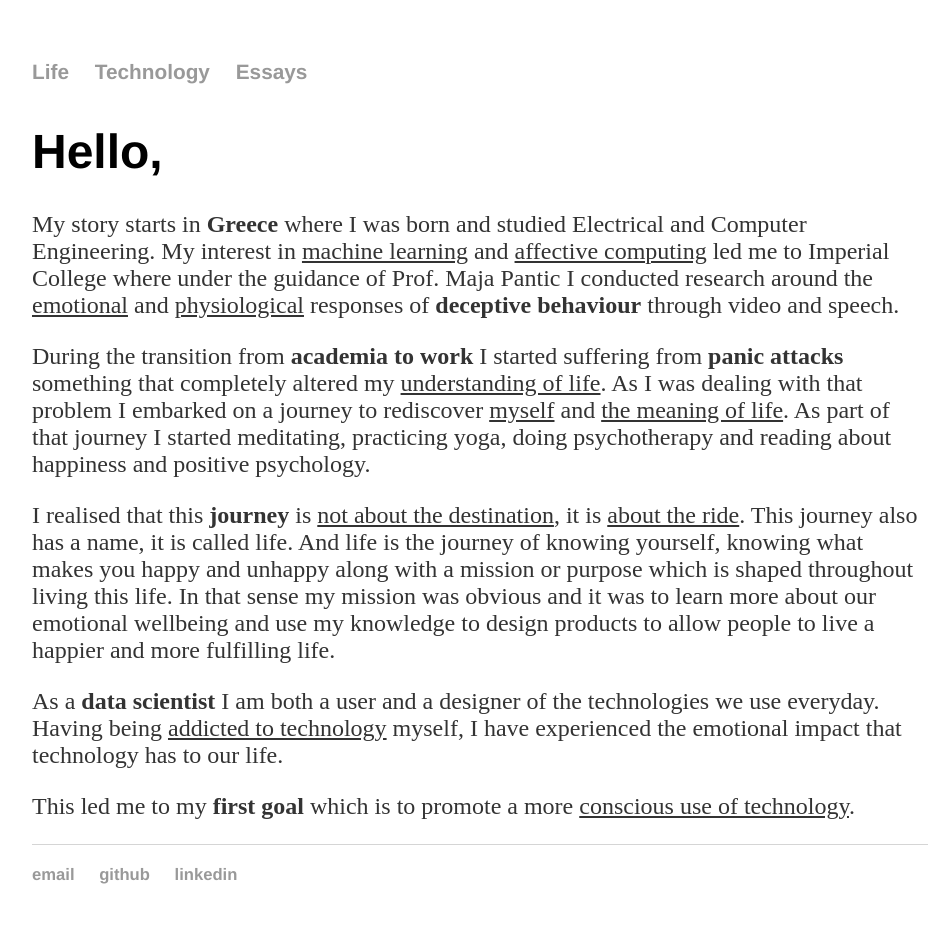
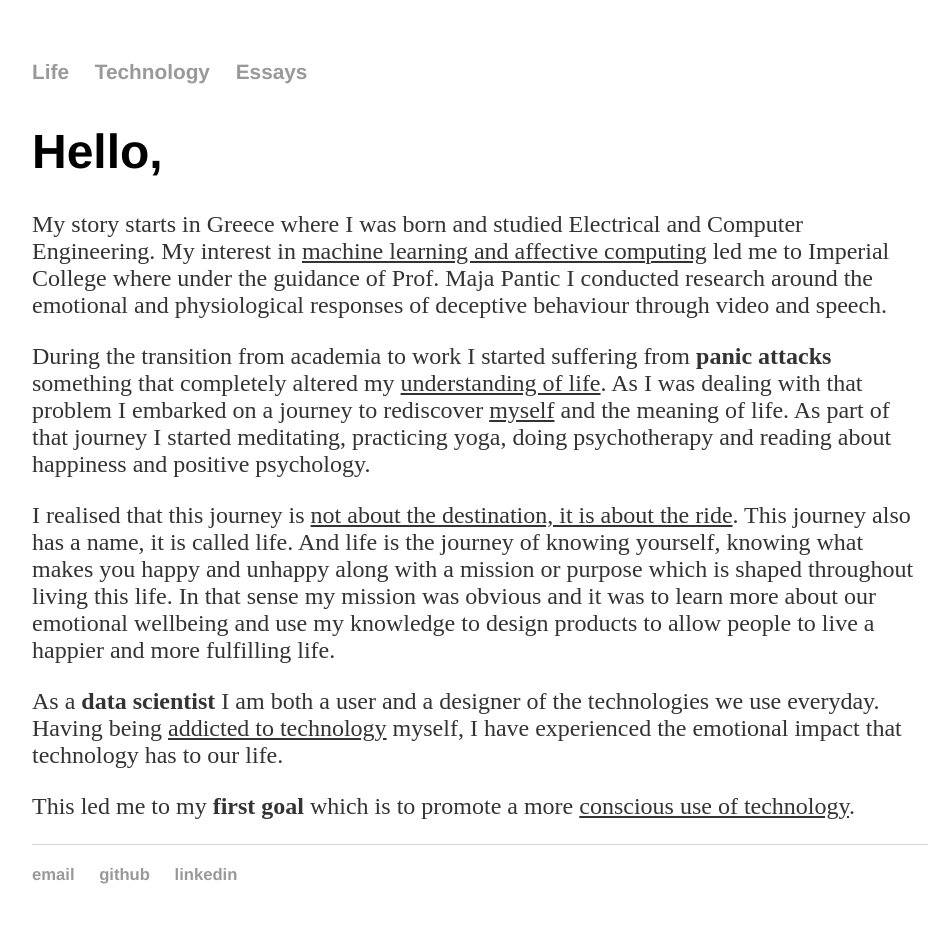
Before and after one commit to nsorros/nsorros.github.io, a Jekyll site: the page built from index.html, in a window 1280 px wide. Shown: the whole page, without its empty margins (160-1108 px from the left). Built offline with Jekyll 4.4.1, drawn with Linux system fonts in a browser that asks for light colours.

```diff
--- a/index.html
+++ b/index.html
@@ -4,20 +4,20 @@ title: My life so far ...
 ---
 <h1> Hello,</h1>
 <p>
-	My story starts in <b>Greece</b> where I was born and studied Electrical and Computer Engineering.
-	My interest in <u>machine learning</u> and <u>affective computing</u> led me to Imperial College
-	where under the guidance of Prof. Maja Pantic I conducted research around the <u>emotional</u> and <u>physiological</u> responses
-	of <b>deceptive behaviour</b> through video and speech.
+	My story starts in Greece where I was born and studied Electrical and Computer Engineering.
+	My interest in <u>machine learning and affective computing</u> led me to Imperial College
+	where under the guidance of Prof. Maja Pantic I conducted research around the emotional and physiological responses
+	of deceptive behaviour through video and speech.
 </p>
 
 <p>
-	During the transition from <b>academia to work</b> I started suffering from <b>panic attacks</b> something that completely altered my <u>understanding of life</u>.
-	As I was dealing with that problem I embarked on a journey to rediscover <u>myself</u> and <u>the meaning of life</u>.
+	During the transition from academia to work I started suffering from <b>panic attacks</b> something that completely altered my <u>understanding of life</u>.
+	As I was dealing with that problem I embarked on a journey to rediscover <u>myself</u> and the meaning of life.
 	As part of that journey I started meditating, practicing yoga, doing psychotherapy and reading about happiness and positive psychology.
 </p>
 
 <p>
-	I realised that this <b>journey</b> is <u>not about the destination</u>, it is <u>about the ride</u>.
+	I realised that this journey is <u>not about the destination, it is about the ride</u>.
 	This journey also has a name, it is called life. And life is the journey of knowing yourself,
 	knowing what makes you happy and unhappy along with a mission or purpose which is shaped throughout living this life.
 	In that sense my mission was obvious and it was to learn more about our emotional wellbeing and use my knowledge to design products to allow people to live a happier and more fulfilling life.
```
